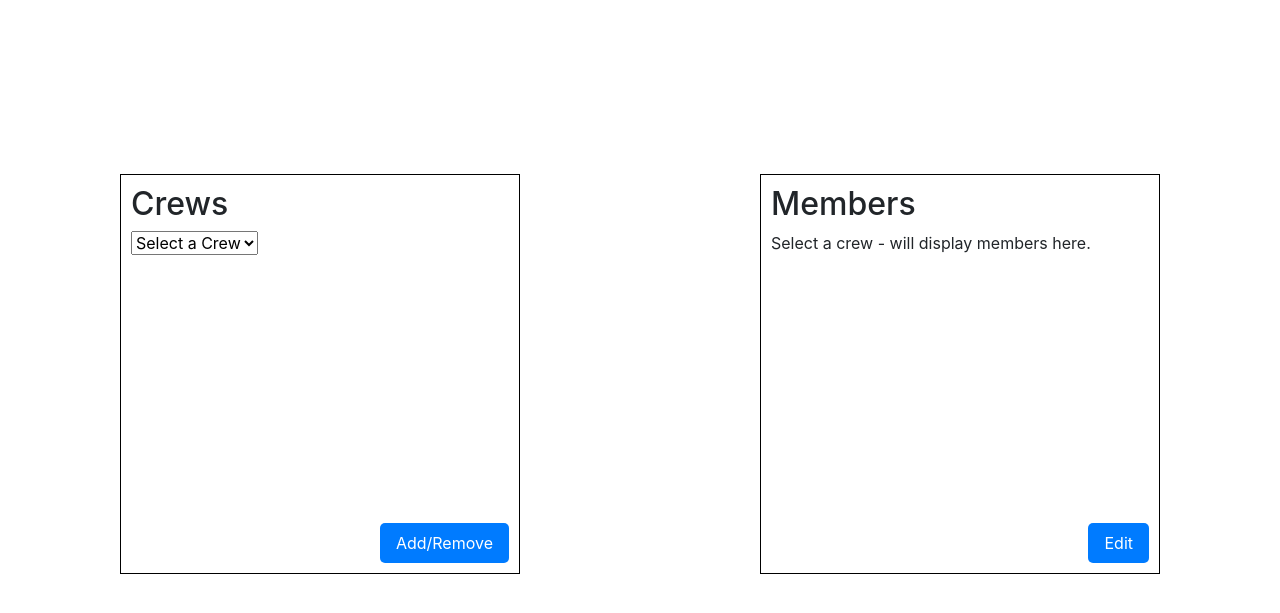
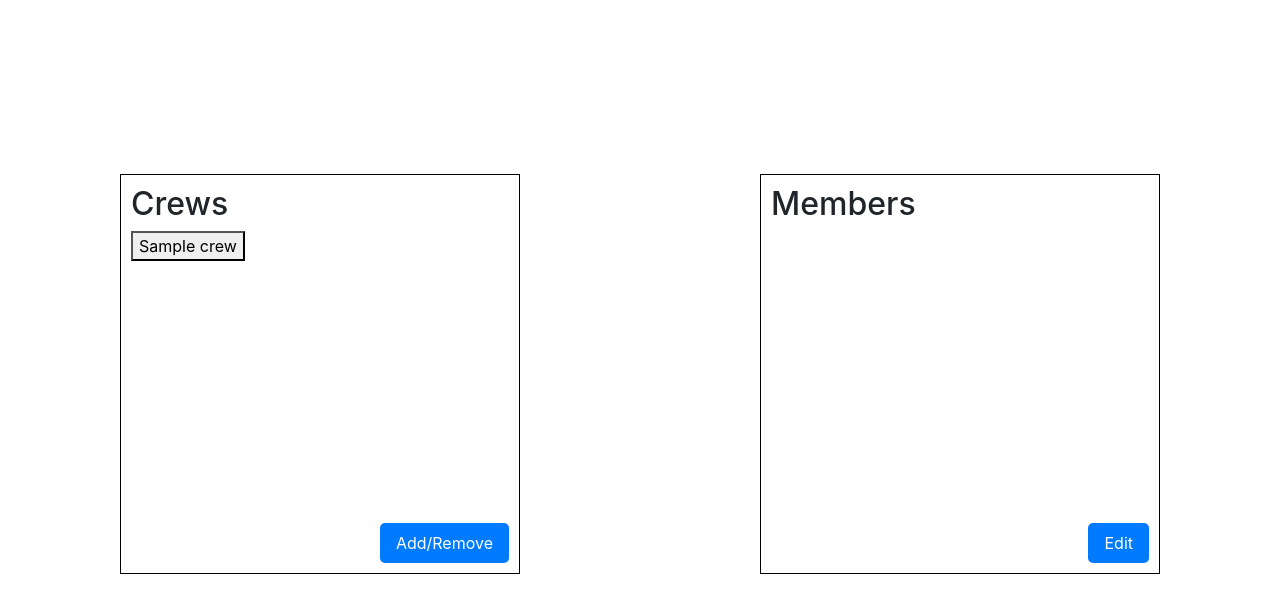
Before and after one commit to moored28/SeniorProject, a Django app: page /tasks/crews/ in a window 1280 px wide. Shown: the part 56-669 px from the top of the page. Run offline with Django 5.2, Linux system fonts and the light colour scheme; tables that the repository leaves empty hold one stand-in row (values such as "Sample post"); parts of the project's set-up code (start-up, migrations or seed data) failed here and were passed over; some libraries are stand-ins or nearby versions.

Commit message:
Still working on htmx
Got rid of dropdwon of crews and just made it a list of buttons. My goal was to click a crew and it displays members in the member box.  Running into problems that I can't figure out, waiting to hear back from Dr. Baliga.  Pushing what I have for now so we have something that displays at least

```diff
--- a/tasks/templates/tasks/crews.html
+++ b/tasks/templates/tasks/crews.html
@@ -78,12 +78,15 @@
     <div class="container">
         <div class="box" id="crews-box">
             <h2>Crews</h2>
-            <select id="crew-dropdown" onchange="showTasks(this.value)">
-                <option value="">Select a Crew</option>
                 {% for crew in crew %}
-                    <option value="{{ crew.crewName }}">{{ crew.crewName }}</option>
-                {% endfor %}
-            </select>
+                <ul>
+                <button id='button-{{ crew }}' type="button" class="crews-box-item crews-box-item-action"
+                hx-trigger="click" hx-target="#memberscol" hx-vars="id:{{ crew }}"
+                hx-post="{% url 'tasks:crewmembers' %}">
+                {{ crew.crewName }}
+              </button>
+            </ul>
+              {% endfor %}
             <a href="{% url 'tasks:add_crew' %}">
                 <button class="edit-button">Add/Remove</button>
             </a>
@@ -91,18 +94,17 @@
     </div>
 
     <div class="container">
-        <div class="box" id="members-box">
+        <div class="box" id="members-box" hx-target="#members-box">
             <h2>Members</h2>
-            <ul id="members-list">
-                <li>Select a crew - will display members here.</li>
-            </ul>
+
+            <div class ="col-6" id="memberscol">
+            <!-- Members will be displayed here -->
+            </div>
             <a href="{% url 'tasks:edit_crewmembers' %}">
                 <button class="edit-button">Edit</button>
             </a>
         </div>
     </div>
 
-
-    <!-- figure out how to show memebers using htmx when crew is clicked on-->
 </body>
 </html>
--- a/tasks/urls.py
+++ b/tasks/urls.py
@@ -17,5 +17,6 @@ urlpatterns = [
     path("delete_equipment/<int:equipment_id>/", views.delete_equipment, name="delete_equipment"),
     path('crews/', views.crews, name="crews"),
     path("add_crew/", views.add_crew, name="add_crew"),
-    path("edit_crewmembers/", views.edit_crewmember, name="edit_crewmembers")
+    path("edit_crewmembers/", views.edit_crewmember, name="edit_crewmembers"),
+    path("crewmembers/", views.crewmembers, name="crewmembers")
 ]+ static(settings.MEDIA_URL, document_root=settings.MEDIA_ROOT)
--- a/tasks/views.py
+++ b/tasks/views.py
@@ -2,10 +2,11 @@ from django.shortcuts import redirect, render
 from .models import *
 from .forms import *
 from django.contrib.auth import authenticate, login, logout, update_session_auth_hash
-from django.shortcuts import render, redirect
+from django.shortcuts import render, redirect, get_object_or_404
 from django.contrib.auth.decorators import login_required
 from django.contrib.auth.forms import PasswordChangeForm
 from django.contrib import messages
+from django.views.decorators.http import require_POST, require_GET
 
 
 # Create your views here.
@@ -100,6 +101,7 @@ def edit_equipment(request, equipment_id):
 
 
 #Crew Page
+@require_GET
 def crews(request):
     crew = Crew.objects.all()
     member = Member.objects.all()
@@ -108,6 +110,20 @@ def crews(request):
         'crew': crew,
         'member': member,
     })
+
+@require_POST
+def crewmembers(request):
+        crewName = object(request.POST['crewName'])
+        member = Crew.objects.filter(member=crewName)
+        return render(request, "tasks/members_partial.html", {
+            'member': member
+        })
+
+# @require_POST other attempt to get members to display
+# def crewmembers(request):
+#     crew = Crew.objects.all()
+#     member = crew.members.all()
+#     return render(request, '/members_partial.html', {'members': member, 'crew': crew})
 
 @login_required
 def add_crew(request):
@@ -131,15 +147,4 @@ def edit_crewmember(request):
         form = EditCrewMemberForm()
     return render(request, 'tasks/edit_crewmembers.html', {'form': form})
 
-# @require_GET
-# def load_members(request):
-#     crew_name = request.GET.get('crew_name')
-#     if crew_name:
-#         crew = Crew.objects.get(crewName=crew_name)
-#         members = crew.members.all()
-#     else:
-#         members = None
-#     return render(request, 'basic/members_partial.html', {'members': members})
-
-
 #End Crew Page
```
Also changed, not shown: tasks/templates/tasks/members_partial.html (+7 -9 lines).
